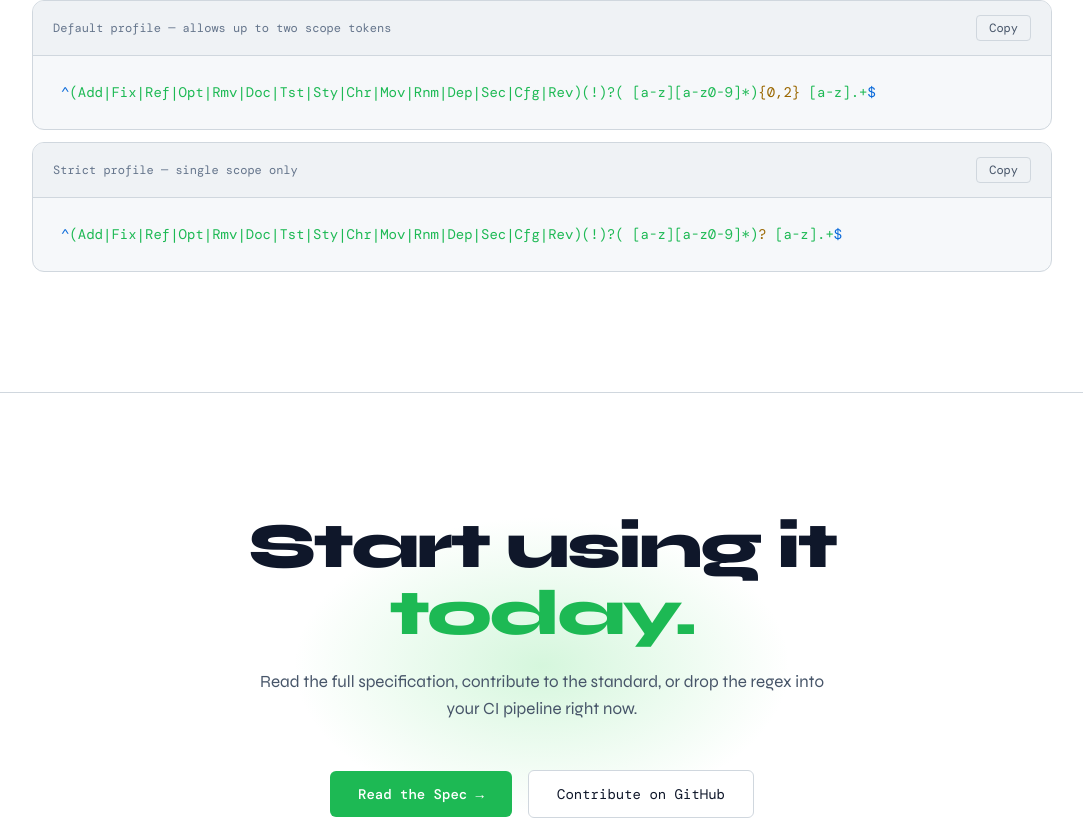
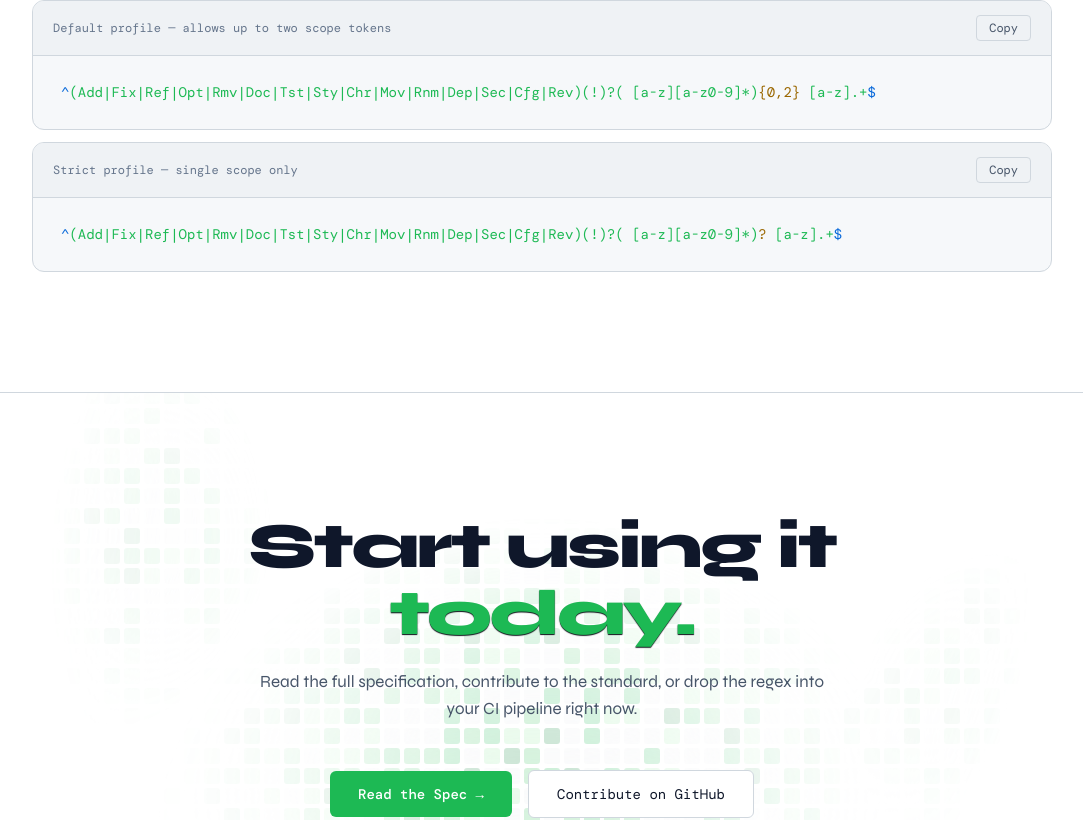
Before and after one commit to opencommits-org/opencommits.org, a Next.js app: page /en in a window 1280 px wide. Shown: the part 4518-5338 px from the top of the page, without its empty margins (98-1181 px from the left). Built offline with nearby package versions, Linux system fonts and the light colour scheme; a web font is replaced by a local one.

Commit message:
Sty cta replace glow with contribution grid background

```diff
--- a/app/[locale]/page.module.css
+++ b/app/[locale]/page.module.css
@@ -393,15 +393,24 @@
   overflow: hidden;
 }
 
-.ctaGlow {
+.ctaGrid {
   position: absolute;
-  width: 500px;
-  height: 300px;
-  background: radial-gradient(ellipse, rgba(172,238,187,0.5) 0%, transparent 70%);
-  top: 50%;
-  left: 50%;
-  transform: translate(-50%, -50%);
+  inset: 0;
+  display: flex;
+  align-items: center;
+  justify-content: center;
   pointer-events: none;
+  overflow: hidden;
+  mask-image:
+    radial-gradient(circle at 50% 100%, black 0%, transparent 50%),
+    radial-gradient(circle at 12% 25%, black 0%, transparent 18%),
+    radial-gradient(circle at 88% 60%, black 0%, transparent 15%);
+  -webkit-mask-image:
+    radial-gradient(circle at 50% 100%, black 0%, transparent 50%),
+    radial-gradient(circle at 12% 25%, black 0%, transparent 18%),
+    radial-gradient(circle at 88% 60%, black 0%, transparent 15%);
+  mask-composite: add;
+  -webkit-mask-composite: source-over;
 }
 
 .ctaInner {
@@ -419,7 +428,10 @@
   margin-bottom: 20px;
 }
 
-.ctaTitleAccent { color: var(--accent); }
+.ctaTitleAccent {
+  color: var(--accent);
+  text-shadow: 0 1px 1px #0e1319;
+}
 
 .ctaSub {
   font-size: 17px;
--- a/app/[locale]/page.tsx
+++ b/app/[locale]/page.tsx
@@ -142,7 +142,9 @@ export default function Home() {
 
       {/* CTA */}
       <section className={s.cta}>
-        <div className={s.ctaGlow} />
+        <div className={s.ctaGrid}>
+          <ContributionGrid />
+        </div>
         <div className={s.ctaInner}>
           <Reveal>
             <h2 className={s.ctaTitle}>
```
